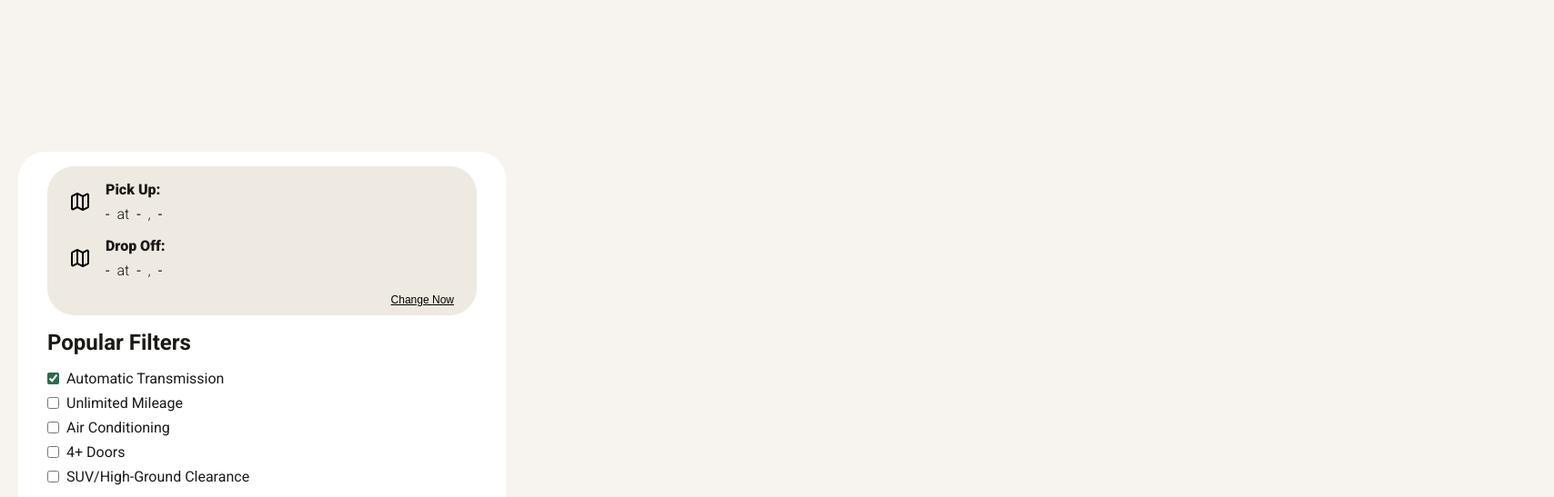
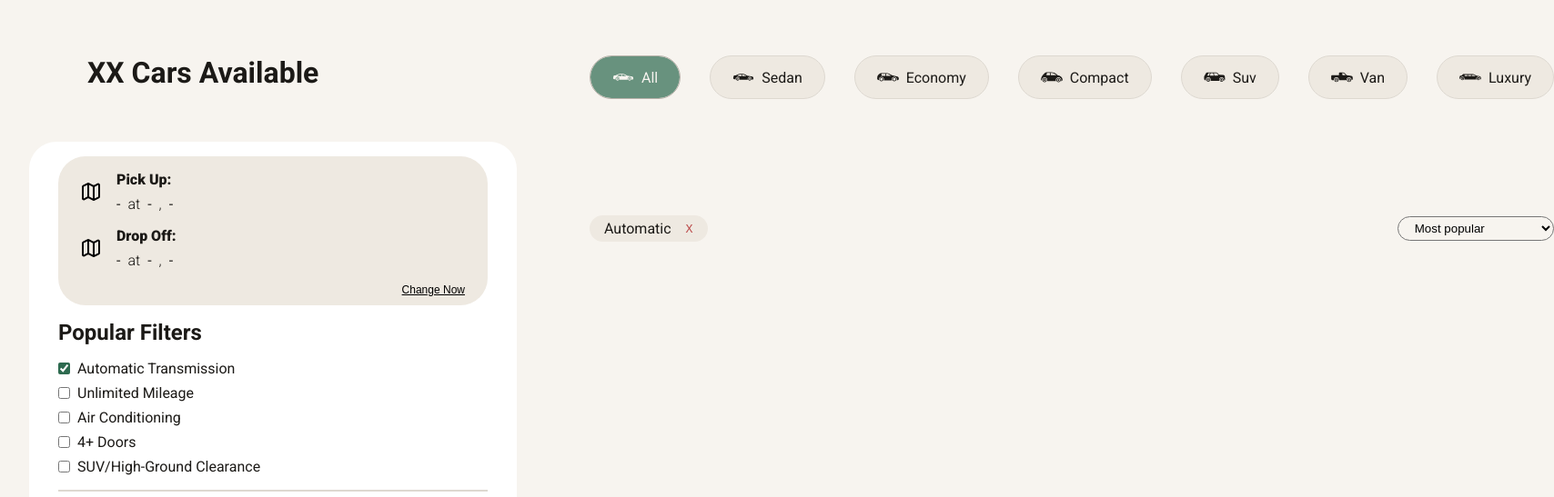
Before and after one commit to BvCodeV/duamakina, a plain HTML site: page pages/fleet.html in a window 1280 px wide. Both pictures are taken after a click on the checkbox 58 px from the left and 529 px from the top of the page. Shown: the part 113-660 px from the top of the page at 91% size, 1708 px wide, since content can reach past the window. Drawn offline with Linux system fonts and the light colour scheme; a web font is replaced by a local one.

Commit message:
added service page

```diff
--- a/pages/fleet.html
+++ b/pages/fleet.html
@@ -28,6 +28,7 @@
   <nav role="navigation" id="navbar" style="width: 100%; z-index: 1000; position: sticky; top: 0px;" fetchpriority=high></nav>
 
   <main>
+    <h1 class="cars-available"><span id="carNum">XX</span> Cars Available</h1>
     <aside>
       <div id="filterBarRes">
         <div class="filterLocationInfo">
@@ -63,11 +64,11 @@
       <div class="filterBarFilters">
         <h1>Popular Filters</h1>
         <ul class="suggested-filters">
-          <li><input type="checkbox" name="automatic" id="automaticFilterBox">Automatic Transmission </li>
-          <li><input type="checkbox" name="milage" id="milageFilterBox">Unlimited Mileage</li>
-          <li><input type="checkbox" name="ac" id="acFilterBox">Air Conditioning</li>
-          <li><input type="checkbox" name="doors" id="doorsFilterBox">4+ Doors</li>
-          <li><input type="checkbox" name="suv" id="suvFilterBox">SUV/High-Ground Clearance</li>
+          <li><input type="checkbox" name="automatic" value="Automatic" id="automaticFilterBox">Automatic Transmission </li>
+          <li><input type="checkbox" name="milage" value="Unlimited Milage" id="milageFilterBox">Unlimited Mileage</li>
+          <li><input type="checkbox" name="ac" value="Air Conditioning" id="acFilterBox">Air Conditioning</li>
+          <li><input type="checkbox" name="doors" value="4+ Doors" id="doorsFilterBox">4+ Doors</li>
+          <li><input type="checkbox" name="suv" value="Suv" id="suvFilterBox">SUV/High-Ground Clearance</li>
         </ul>
         <hr>
         <div class="price-filter">
@@ -86,7 +87,74 @@
         <button id="advancedFiltersBtn">Advanced Filters</button>
       </div>
     </aside>
-    <div></div>
+    <section>
+      <div class="type-filter">
+        <div class="type-pill selected-type" id="allPill">
+          <span class="icon-car sedan" style="
+            mask: url('/assets/icons/car-types/sedan.svg') no-repeat center / contain;
+            -webkit-mask: url('/assets/icons/car-types/sedan.svg') no-repeat center / contain;
+          "></span>
+          <p>All</p>
+        </div>
+        <div class="type-pill" id="sedanPill">
+          <span class="icon-car sedan" style="
+            mask: url('/assets/icons/car-types/sedan.svg') no-repeat center / contain;
+            -webkit-mask: url('/assets/icons/car-types/sedan.svg') no-repeat center / contain;
+          "></span>
+          <p>Sedan</p>
+        </div>
+        <div class="type-pill" id="economyPill">
+          <span class="icon-car economy" style="
+            mask: url('/assets/icons/car-types/economy.svg') no-repeat center / contain;
+            -webkit-mask: url('/assets/icons/car-types/economy.svg') no-repeat center / contain;
+          "></span>
+          <p>Economy</p>
+        </div>
+        <div class="type-pill" id="compactPill">
+          <span class="icon-car compact" style="
+            mask: url('/assets/icons/car-types/compact.svg') no-repeat center / contain;
+            -webkit-mask: url('/assets/icons/car-types/compact.svg') no-repeat center / contain;
+          "></span>
+          <p>Compact</p>
+        </div>
+        <div class="type-pill" id="suvPill">
+          <span class="icon-car suv" style="
+            mask: url('/assets/icons/car-types/suv.svg') no-repeat center / contain;
+            -webkit-mask: url('/assets/icons/car-types/suv.svg') no-repeat center / contain;
+          "></span>
+          <p>Suv</p>
+        </div>
+        <div class="type-pill" id="vanPill">
+          <span class="icon-car van" style="
+            mask: url('/assets/icons/car-types/van.svg') no-repeat center / contain;
+            -webkit-mask: url('/assets/icons/car-types/van.svg') no-repeat center / contain;
+          "></span>
+          <p>Van</p>
+        </div>
+        <div class="type-pill" id="luxuryPill">
+          <span class="icon-car luxury" style="
+            mask: url('/assets/icons/car-types/luxury.svg') no-repeat center / contain;
+            -webkit-mask: url('/assets/icons/car-types/luxury.svg') no-repeat center / contain;
+          "></span>
+          <p>Luxury</p>
+        </div>
+      </div>
+      <div class="second-row">
+        <div id="filterPillsCon">
+        </div>
+        <select name="sort" id="carSort">
+          <option value="popular">Most popular</option>
+          <option value="lToH">Lowest to High Price</option>
+          <option value="hToL">Highest to Low Price</option>
+          <option value="newest">Newest Listings</option>
+        </select>
+      </div>
+    </section>
   </main>
+
+  <dialog id="locationFilterDialog" open  >
+
+  </dialog>
+<script src="/scripts/service.js"></script>
 </body>
 </html>
--- /dev/null
+++ b/scripts/service.js
@@ -0,0 +1,53 @@
+const automaticPopular = document.getElementById('automaticFilterBox');
+const milagePopular = document.getElementById('milageFilterBox');
+const acPopular = document.getElementById('acFilterBox');
+const doorsPopular = document.getElementById('doorsFilterBox');
+const suvPopular = document.getElementById('suvFilterBox');
+const pillsCon = document.getElementById('filterPillsCon');
+const carTypePills = document.querySelectorAll('.type-pill')
+let activeCarType = document.querySelector('.selected-type');
+
+carTypePills.forEach(div => {
+  div.addEventListener("click", () => {
+    if (activeCarType) activeCarType.classList.remove('selected-type');
+    activeCarType = div;
+    div.classList.add('selected-type')
+  })
+})
+
+const pillsConfig = [
+  { checkbox: automaticPopular, label: 'Automatic' },
+  { checkbox: milagePopular,    label: 'Unlimited Mileage' },
+  { checkbox: acPopular,        label: 'AC' },
+  { checkbox: doorsPopular,     label: '4+ Doors' },
+  { checkbox: suvPopular,       label: 'SUV' },
+];
+
+pillsCon.addEventListener('click', (e) => {
+  if (e.target.tagName === 'BUTTON') {
+    const pill = e.target.closest('.filter-pill');
+    const label = pill.dataset.label;
+
+    // Uncheck the corresponding checkbox
+    const match = pillsConfig.find(item => item.label === label);
+    if (match) match.checkbox.checked = false;
+
+    pill.remove();
+  }
+});
+
+pillsConfig.forEach(({ checkbox, label }) => {
+  checkbox.addEventListener('change', () => {
+    if (checkbox.checked) {
+      pillsCon.insertAdjacentHTML('beforeend', `
+        <div class="filter-pill" data-label="${label}">
+          <p>${label}</p>
+          <button>X</button>
+        </div>
+      `);
+    } else {
+      // Remove pill when unchecked
+      pillsCon.querySelector(`[data-label="${label}"]`)?.remove();
+    }
+  });
+});
--- a/styles/home.css
+++ b/styles/home.css
@@ -524,9 +524,9 @@ footer {
     height: 31em;
     picture img { height: 31em;}
     .right-con {
-      height: 20em;
-      .date-time-con {
-        margin-top: 2em;
+      height: fit-content;
+      .date-time {
+        flex-direction: rwo;
       }
       button { margin-top: 10em;}
     }
--- a/styles/service.css
+++ b/styles/service.css
@@ -1,7 +1,16 @@
 main {
-  display: grid;
-  grid-template-columns: 1fr, 2fr;
-  padding: 10px 20px;
+  display: flex;
+  align-items: center;
+  justify-content: space-between;
+  position: relative;
+  gap: 5em;
+  margin: 0 2em;
+
+  .cars-available {
+    position: absolute;
+    top: 2em;
+    left: 2em;
+  }
 }
 
 aside {
@@ -13,7 +22,6 @@ aside {
   padding-bottom: 2em;
   position: sticky;
   top: 10em;
-  margin-top: 10em;
 
   .filterLocationInfo {
     position: relative;
@@ -135,3 +143,104 @@ aside {
     cursor: pointer;
   }
 }
+
+section {
+  display: flex;
+  flex-direction: column;
+  width: 100%;
+  height: 100vh;
+
+  .type-filter {
+    align-self: flex-start;
+    display: flex;
+    align-items: center;
+    justify-content: center;
+    gap: 2em;
+    margin-top: 4em;
+
+    div {
+      position: relative;
+      color: var(--color-txt-primary);
+      display: flex;
+      align-items: center;
+      justify-content: center;
+      gap: 0.5em;
+      border: 0.5px solid var(--color-border);
+      padding: 0.7em 1.5em;
+      border-radius: 10em;
+      background-color: var(--color-bg-subtle);
+      cursor: pointer;
+
+      .icon-car {
+        width: 24px;
+        height: 24px;
+        background-color: var(--color-txt-primary,);
+      }
+      }
+
+    .selected-type {
+      background-color: transparent;
+      color: var(--color-txt-inverse);
+      border: 1px solid var(--color-border-strong);
+
+      &::before {
+        content: "";
+        position: absolute;
+        top: 0;
+        left: 0;
+        width: 100%;
+        height: 100%;
+        background-color: var(--color-primary);
+        opacity: 0.7;
+        border-radius: 10em;
+        z-index: -1;
+      }
+
+      .icon-car {
+        background-color: var(--color-txt-inverse);
+      }
+    }
+  }
+
+  .second-row {
+    display: flex;
+    justify-content: space-between;
+    align-items: center;
+    margin-top: 8em;
+  }
+
+  #filterPillsCon {
+    display: flex;
+    align-items: center;
+    gap: 2em;
+
+    div {
+      display: flex;
+      gap: 1em;
+      border-radius: 10em;
+      padding: 0.3em 1em;
+      position: relative;
+      color: var(--color-txt-primary);
+      background-color: var(--color-bg-subtle);
+
+      button {
+        border: none;
+        background-color: transparent;
+        color: var(--color-error);
+        cursor: pointer;
+        font-size: 12px;
+        cursor: pointer;
+      }
+    }
+  }
+
+  #carSort {
+    padding: 0.3em 1em;
+    background-color: transparent;
+    border-radius: 10em;
+
+    &:focus {
+      outline: none;
+    }
+  }
+}
```
Also changed, not shown: assets/icons/car-types/compact.svg (added), assets/icons/car-types/economy.svg (added), assets/icons/car-types/luxury.svg (added), assets/icons/car-types/sedan.svg (added), assets/icons/car-types/suv.svg (added), assets/icons/car-types/van.svg (added).
